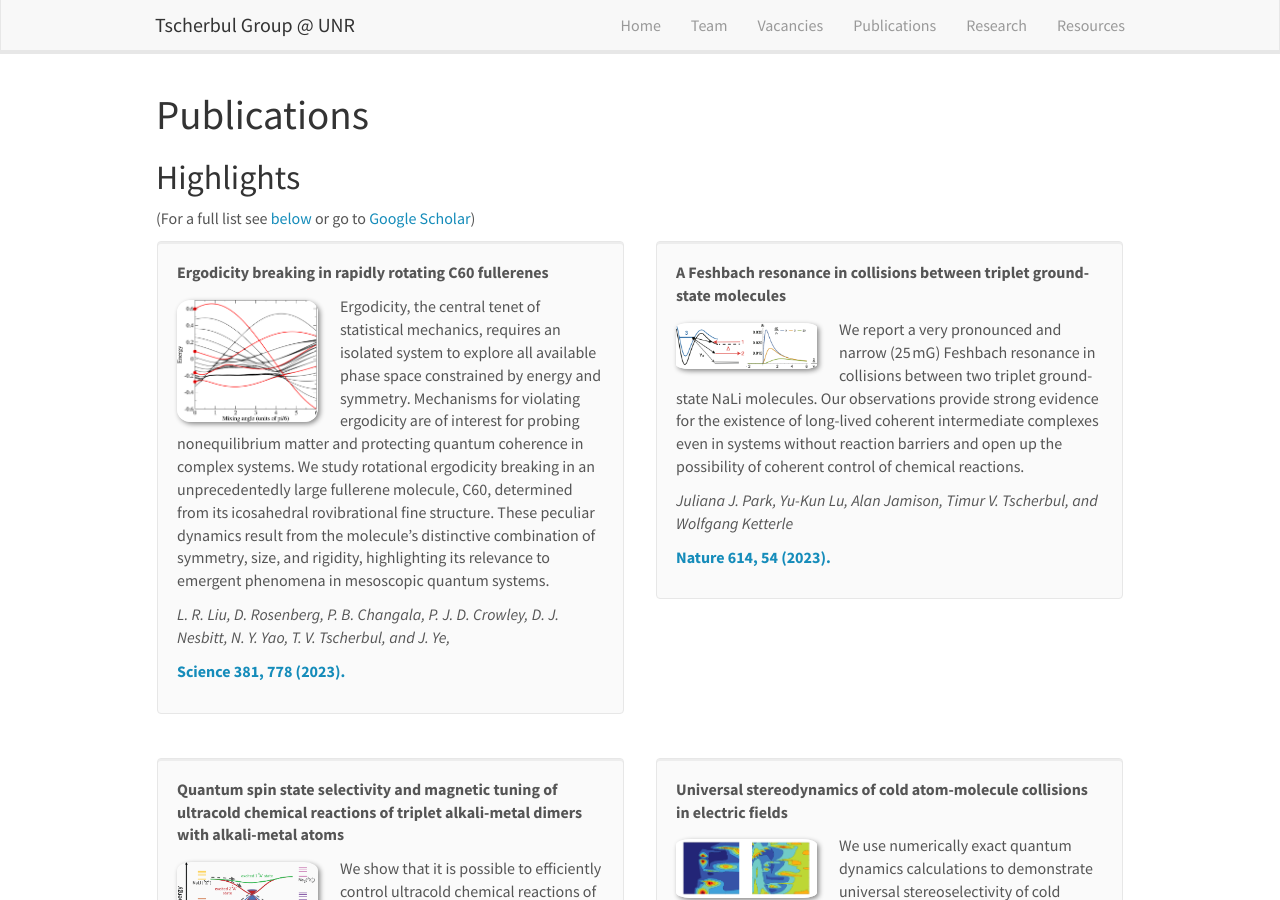
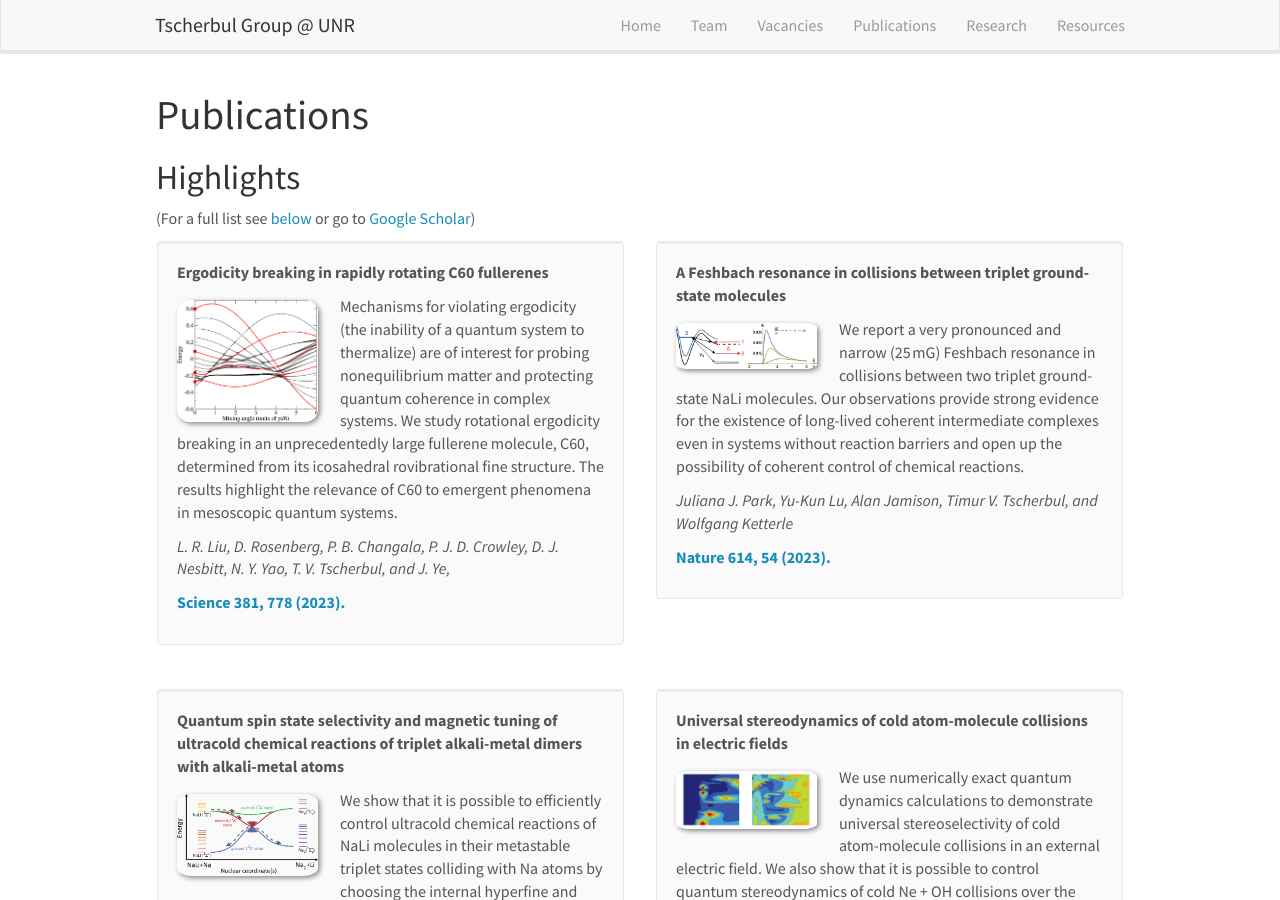
Before and after one commit to tscherbul/tscherbul.github.io, a Jekyll site: the page built from _pages/publications.md, in a window 1280 px wide and 900 px high. Built offline with Jekyll 4.4.1, drawn with Linux system fonts in a browser that asks for light colours; nearby versions of some CDN libraries.

Commit message:
Update publist.yml

```diff
--- a/_data/publist.yml
+++ b/_data/publist.yml
@@ -1,6 +1,6 @@
 - title: "Ergodicity breaking in rapidly rotating C60 fullerenes"
   image: 2023-Science.png
-  description:  Ergodicity, the central tenet of statistical mechanics, requires an isolated system to explore all available phase space constrained by energy and symmetry. Mechanisms for violating ergodicity are of interest for probing nonequilibrium matter and protecting quantum coherence in complex systems. We study rotational ergodicity breaking in an unprecedentedly large fullerene molecule, C60, determined from its icosahedral rovibrational fine structure. These peculiar dynamics result from the molecule’s distinctive combination of symmetry, size, and rigidity, highlighting its relevance to emergent phenomena in mesoscopic quantum systems.
+  description: Mechanisms for violating ergodicity (the inability of a quantum system to thermalize) are of interest for probing nonequilibrium matter and protecting quantum coherence in complex systems. We study rotational ergodicity breaking in an unprecedentedly large fullerene molecule, C60, determined from its icosahedral rovibrational fine structure. The results highlight the relevance of C60 to emergent phenomena in mesoscopic quantum systems.
   authors: L. R. Liu, D. Rosenberg, P. B. Changala, P. J. D. Crowley, D. J. Nesbitt, N. Y. Yao, T. V. Tscherbul, and J. Ye,
   link:
     url: https://www.science.org/doi/10.1126/science.adi6354
```
